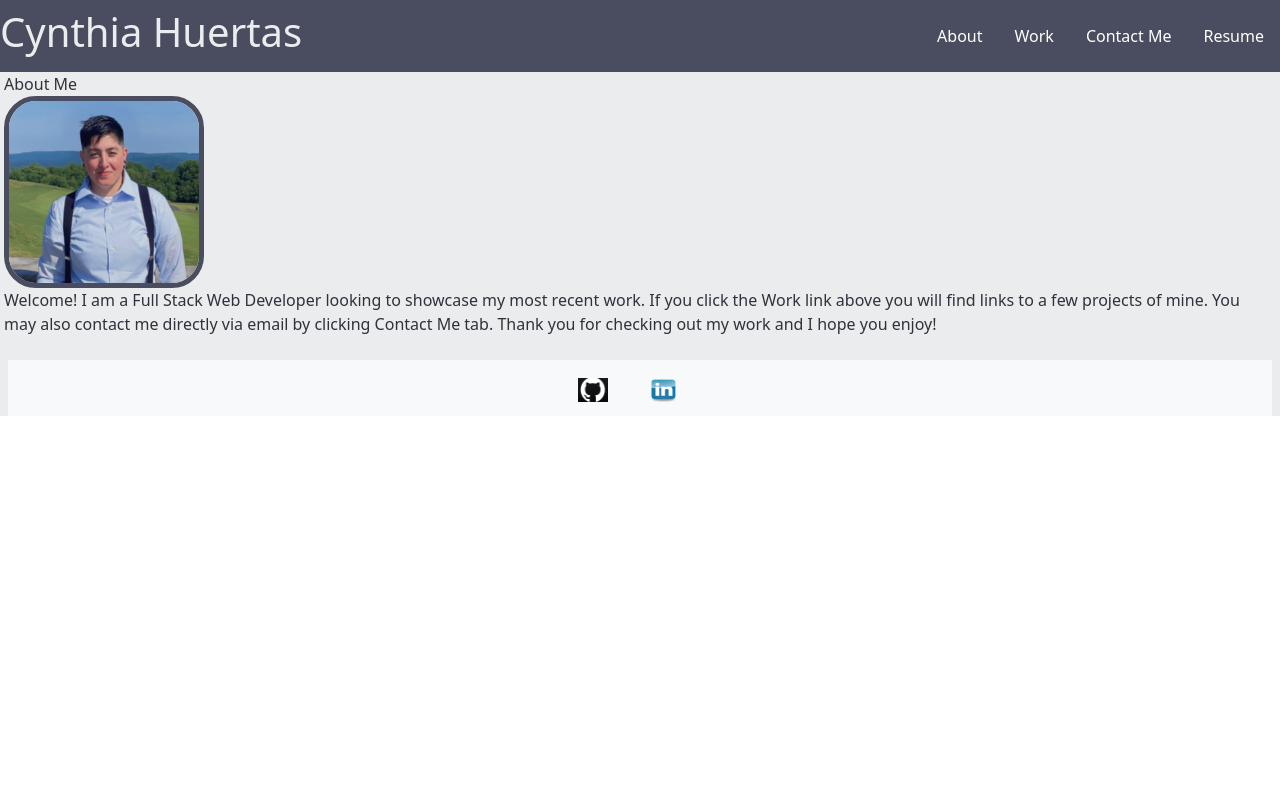
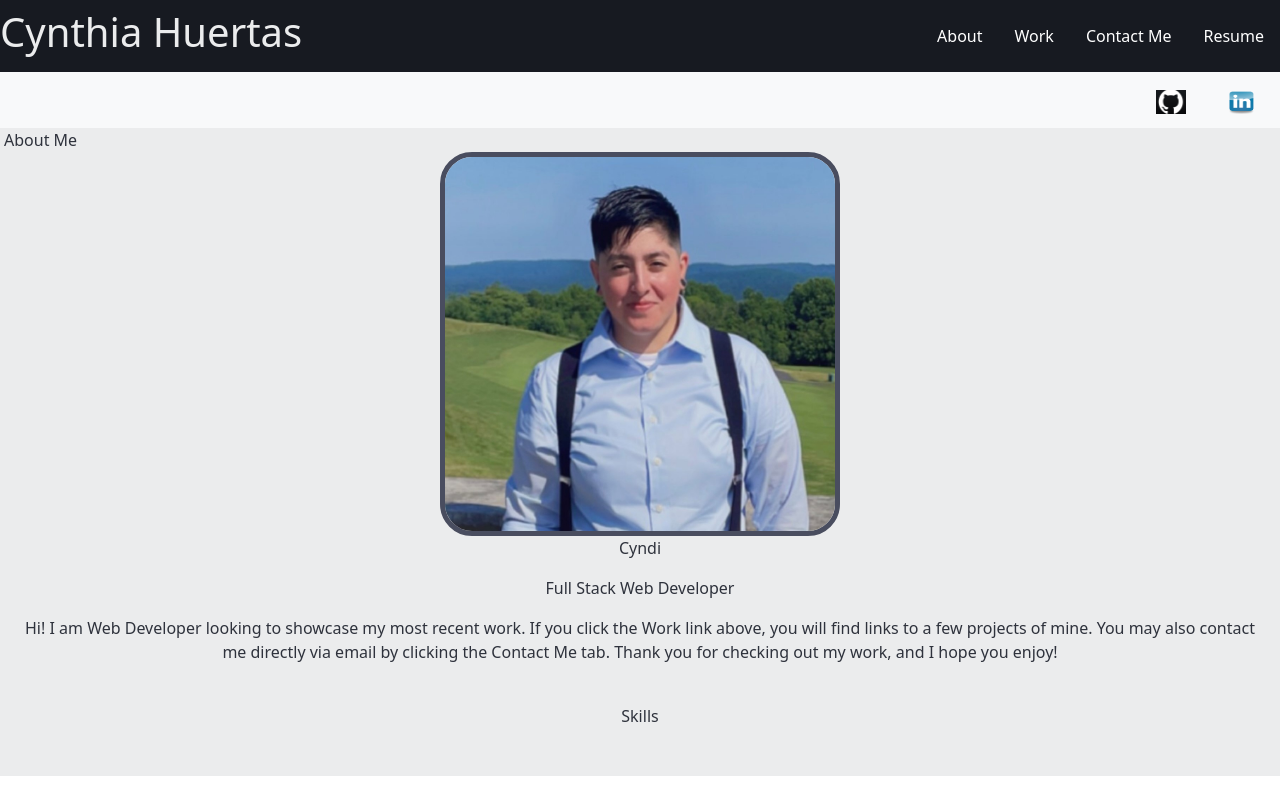
Before and after one commit to CyndiHue/HuertasCPortfolio, a React (Vite) app: page / in a window 1280 px wide. Built offline with nearby package versions, Linux system fonts and the light colour scheme.

Commit message:
Navbar color changed, center image in about page, added more to about bio

```diff
--- a/src/App.css
+++ b/src/App.css
@@ -6,7 +6,7 @@
 }
 
 .navbar {
-    background-color: #494D5F;
+    background-color: #171A21;
     color: #EBECED
 }
 
--- a/src/App.jsx
+++ b/src/App.jsx
@@ -12,11 +12,11 @@ function App() {
     <>
 
       <Navbar />
+      <Footer />
       <main className="mx-3">
         <Outlet />
 
       </main>
-      <Footer />
     </>
   )
 }
--- a/src/components/Footer.jsx
+++ b/src/components/Footer.jsx
@@ -5,8 +5,8 @@ import linkedInLogo from '../assets/linkedInLogo.jpg'
 function Footer() {
     return (
    <>
-   <nav className="row navbar bg-body-tertiary mx-2">
-  <div className="container  d-flex justify-content-center">
+  <nav className="row navbar bg-body-tertiary">
+  <div className="container  d-flex justify-content-end">
     <a className="navbar-brand" href="https://github.com/CyndiCodes">
       <img src={gitHubLogo} alt="" width="30" height="24"></img>
     </a>
--- a/src/pages/About.jsx
+++ b/src/pages/About.jsx
@@ -4,10 +4,23 @@ export default function About() {
     return (
         <>
 
-        <div className="row">About Me</div>
-        <img src={profilePic} className="row profile rounded-5" alt="" style={{width: "200px"}}></img>
-        <div className="row mb-4">Welcome! I am a Full Stack Web Developer looking to showcase my most recent work. If you click the Work link above you will find links to a few projects of mine. You may also contact me directly via email by clicking Contact Me tab. Thank you for checking out my work and I hope you enjoy!</div>
+        <div className="text-center">
+      <div className="row">About Me</div>
+      <img src={profilePic} className="row profile rounded-5 mx-auto" alt="" style={{ width: "400px" }}></img>
+      <div className="row mb-4">
+        <p>Cyndi</p>
+        <p>Full Stack Web Developer</p>
+        <p> Hi! I am Web Developer looking to showcase my most recent work. If you click the Work link above, you will find links to a few projects of mine. You may also contact me directly via email by clicking the Contact Me tab. Thank you for checking out my work, and I hope you enjoy!</p>
 
+      </div>
+      <div className="row mb-4">
+        <p>Skills</p>
+        <p></p>
+        <p></p>
+
+      </div>
+
+    </div>
         </>
 
         );
```
